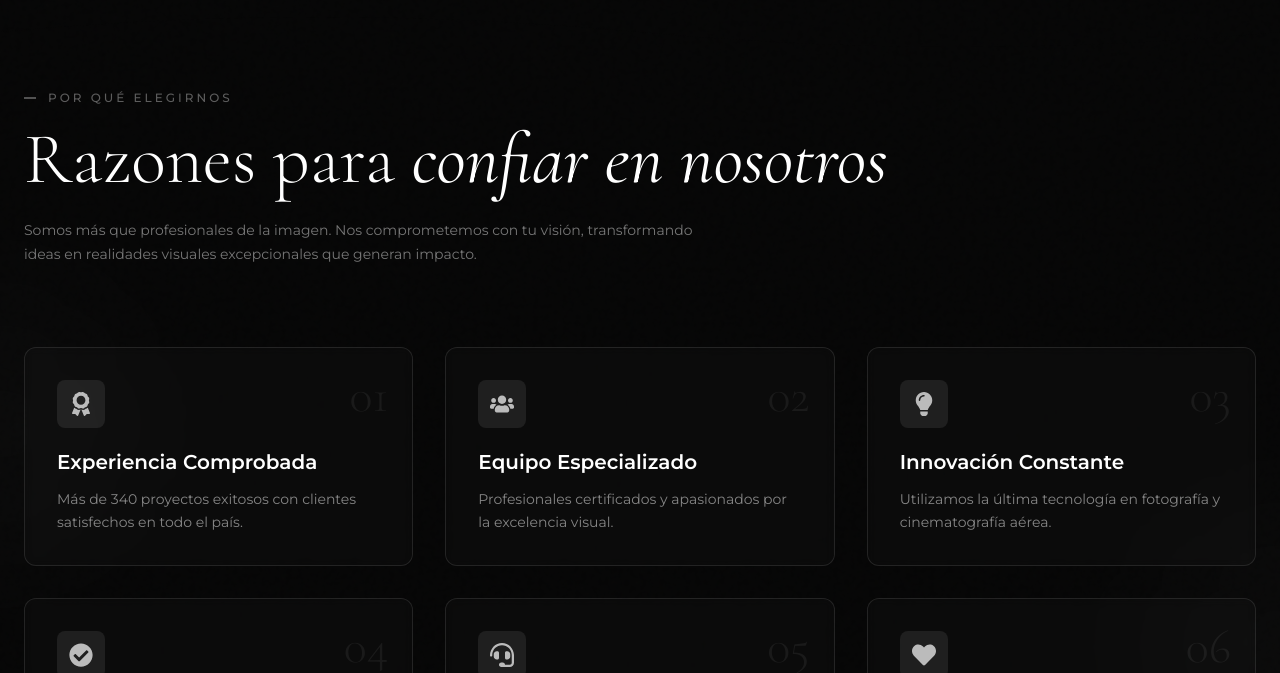
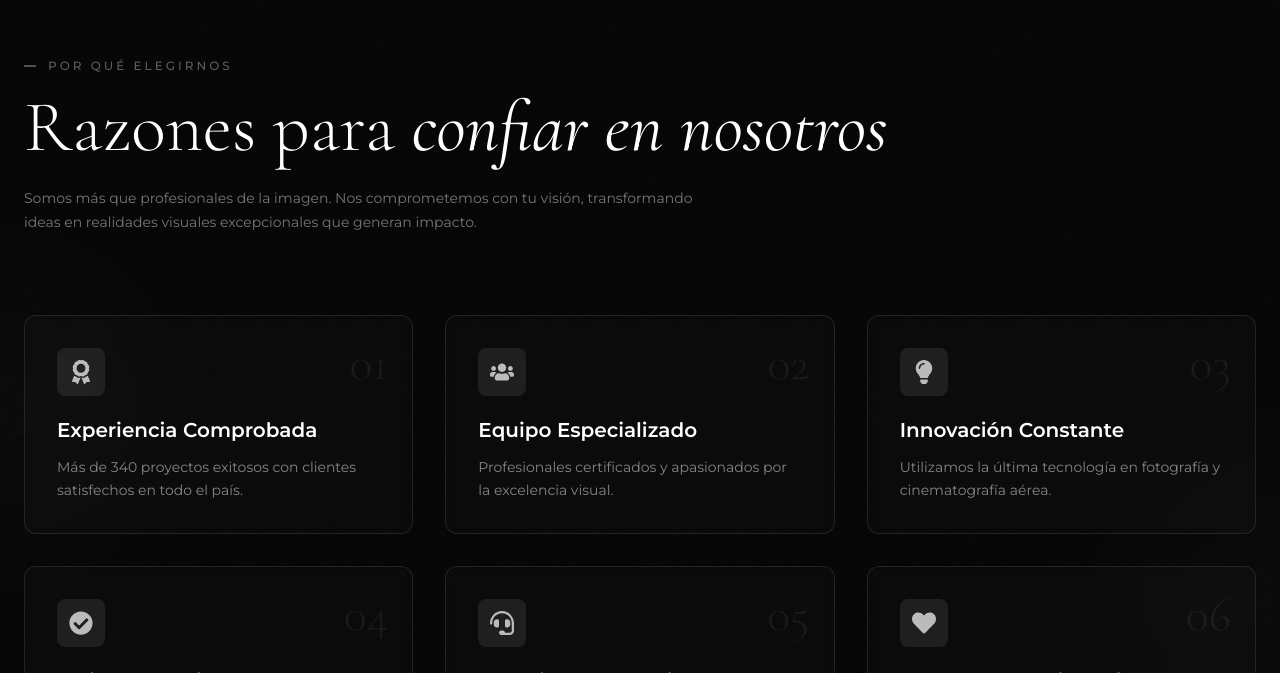
Before and after one commit to Baironfallas/landing-page-progra-lll, a React (Vite) app: page / in a window 1280 px wide. Shown: the part 2647-3320 px from the top of the page. Built offline with nearby package versions, Linux system fonts and the light colour scheme.

Commit message:
fix: Ajustar el padding del componente WhyUs para mejorar el diseño responsivo

```diff
--- a/src/components/WhyUs.tsx
+++ b/src/components/WhyUs.tsx
@@ -91,7 +91,7 @@ const WhyUs = () => {
     <section
       id="WhyUs"
       ref={sectionRef}
-      className="vt-section-dark vt-section-divider relative py-16 md:py-24 overflow-hidden"
+      className="vt-section-dark vt-section-divider relative py-10 md:py-16 overflow-hidden"
     >
       {/* Noise overlay */}
       <div className="vt-noise-overlay opacity-50" />
```
